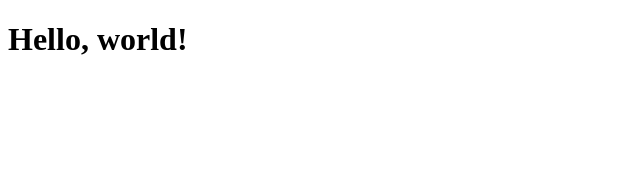
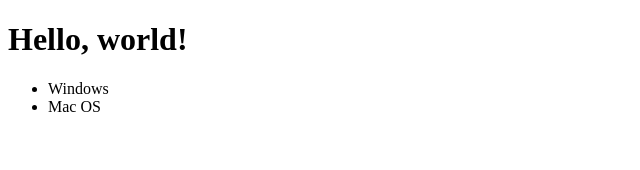
Before and after one commit to iRootPro/ZarM, a React (Create React App) app: page / in a window 1280 px wide. Shown: the top 170 px of the page, without its empty margins (0-640 px from the left). Built offline with nearby package versions, Linux system fonts and the light colour scheme.

Commit message:
React components

```diff
--- a/src/index.tsx
+++ b/src/index.tsx
@@ -1,12 +1,28 @@
 import React from "react";
 import ReactDom from "react-dom"
 
-// const el = React.createElement(
-//     "h1",
-//     null,
-//     "Hello, world!"
-// )
 
-const el = <h1>Hello, world!</h1>
+const AppHeader = () => {
+    return (
+        <h1>Hello, world!</h1>
+    );
+};
 
-ReactDom.render(el, document.getElementById('root'))
+const AppContent = () => {
+    return (
+        <ul>
+            <li>Windows</li>
+            <li>Mac OS</li>
+        </ul>
+    );
+};
+
+const App = () => {
+    return (
+        <>
+            <AppHeader/>
+            <AppContent/></>
+    );
+};
+
+ReactDom.render(<App/>, document.getElementById('root'))
```
Also changed, not shown: 1 other file (tests, documents, lock files or other folders).
